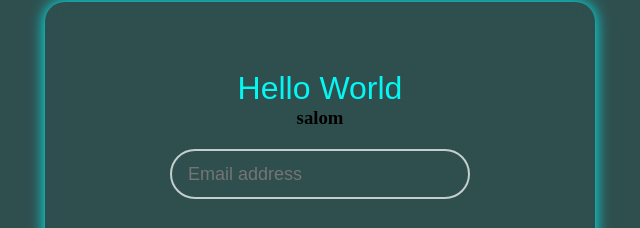
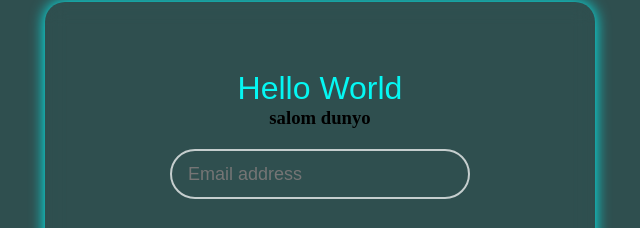
Before and after one commit to Hasan-777/mysitegit, a plain HTML site: page index2.html in a window 1280 px wide. Shown: the part 110-338 px from the top of the page, 320-960 px from the left. Drawn offline with Linux system fonts and the light colour scheme.

Commit message:
htmlni ozgartirdim

```diff
--- a/index2.html
+++ b/index2.html
@@ -32,7 +32,7 @@
           <div class="container">
 
             <h1>Hello World</h1>
-            <h3>salom</h3>
+            <h3>salom dunyo</h3>
         <form>
             <input type="email" id="email" placeholder="Email address"/>
             <input type="password" id="password" placeholder="password"/>
```
